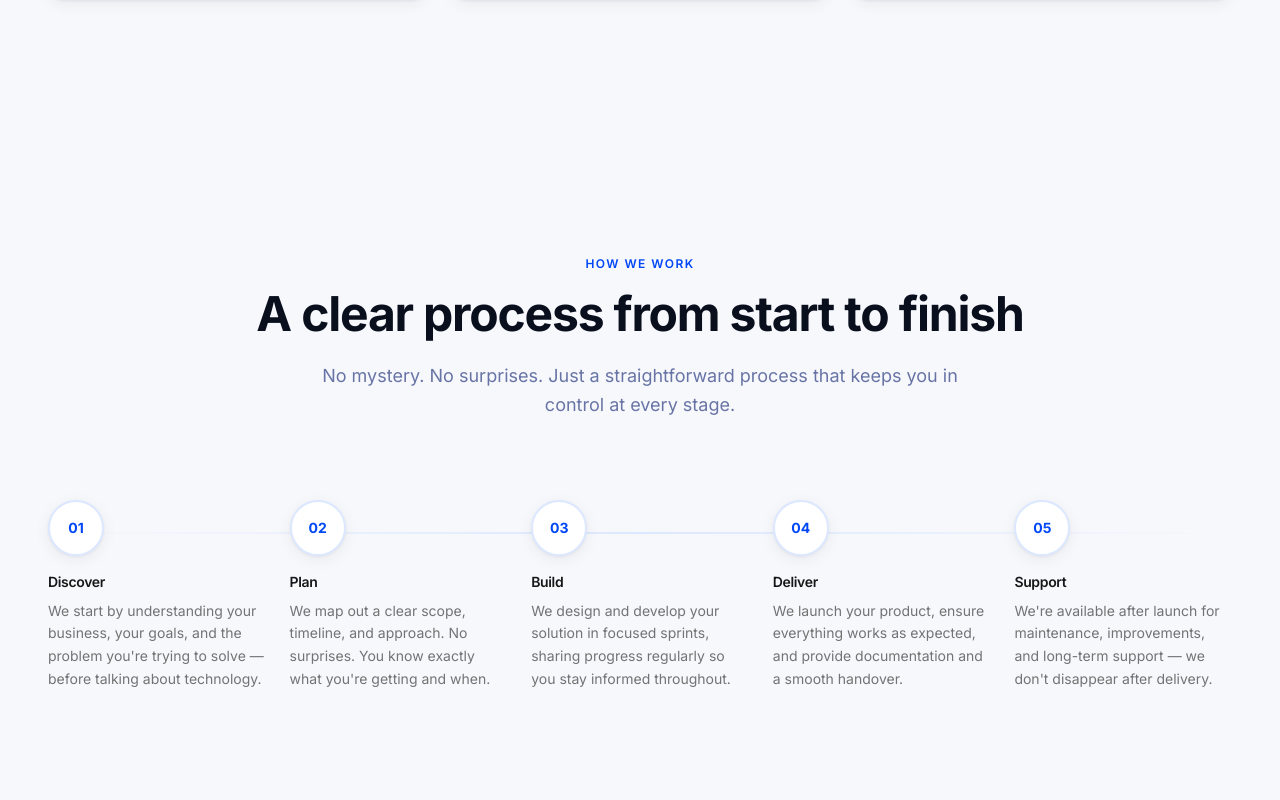
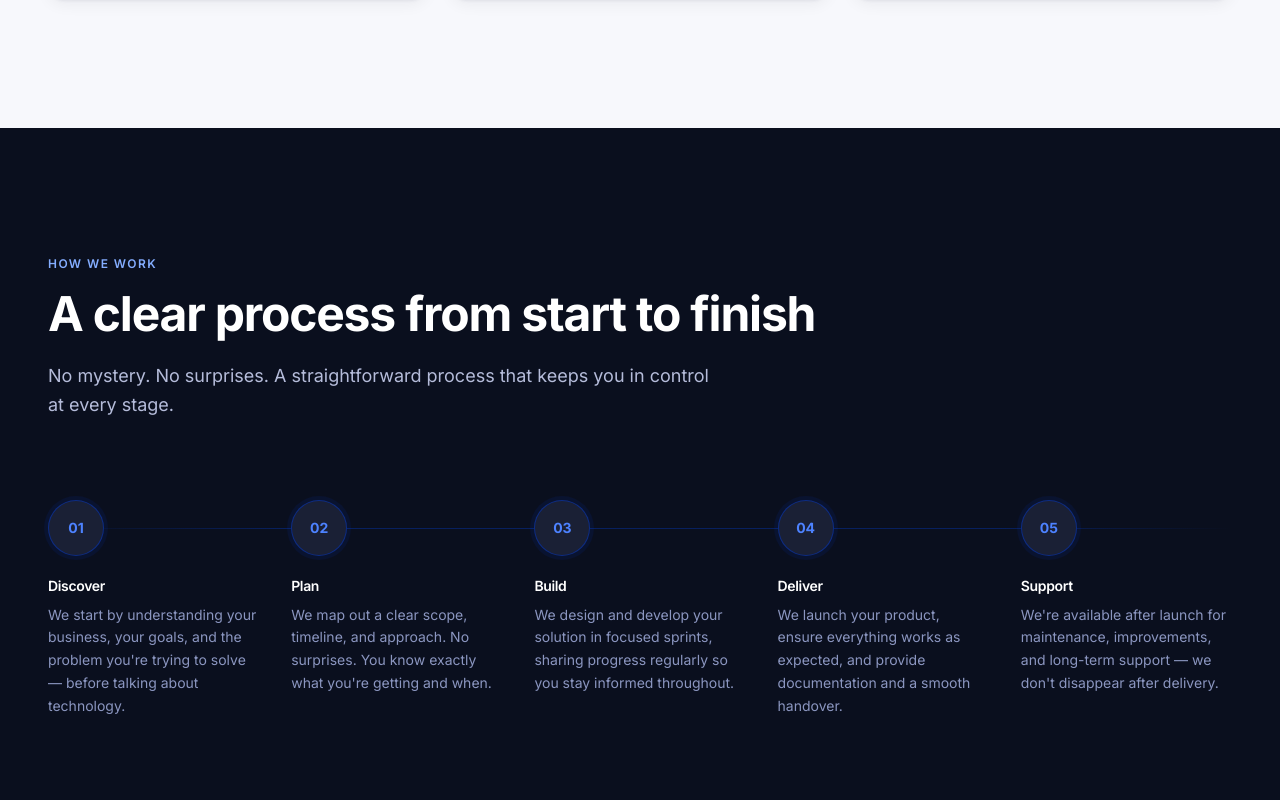
Before and after one commit to fatma-arch-lab/fwd-lab, a Next.js app: page / in a window 1280 px wide. Shown: the part 3200-4000 px from the top of the page. Built offline with nearby package versions, Linux system fonts and the light colour scheme.

Commit message:
design: src/components/sections/Process.tsx

```diff
--- a/src/components/sections/Process.tsx
+++ b/src/components/sections/Process.tsx
@@ -5,38 +5,35 @@ import { Container } from "@/components/layout/Container";
 
 export function Process() {
   return (
-    <Section background="light">
+    <Section background="dark">
       <Container>
         <SectionHeading
           eyebrow="How We Work"
           title="A clear process from start to finish"
-          description="No mystery. No surprises. Just a straightforward process that keeps you in control at every stage."
+          description="No mystery. No surprises. A straightforward process that keeps you in control at every stage."
+          light
+          align="left"
         />
 
-        <div className="relative">
-          {/* Connecting line on desktop */}
+        <div className="relative grid gap-8 sm:grid-cols-2 lg:grid-cols-5">
+          {/* Connecting line */}
           <div
-            aria-hidden
-            className="absolute top-8 left-0 hidden h-0.5 w-full bg-gradient-to-r from-transparent via-brand-100 to-transparent lg:block"
+            aria-hidden="true"
+            className="absolute top-7 left-0 hidden h-px w-full lg:block"
+            style={{ background: "linear-gradient(90deg, transparent, rgba(0,71,245,0.3) 20%, rgba(0,71,245,0.3) 80%, transparent)" }}
           />
 
-          <div className="grid gap-6 sm:grid-cols-2 lg:grid-cols-5">
-            {processSteps.map((step, idx) => (
-              <div key={step.step} className="relative flex flex-col items-center text-center lg:items-start lg:text-left">
-                {/* Step number circle */}
-                <div className="relative z-10 mb-4 flex h-14 w-14 items-center justify-center rounded-full border-2 border-brand-100 bg-white shadow-soft">
-                  <span className="text-sm font-bold text-brand-600">{step.step}</span>
-                </div>
+          {processSteps.map((step) => (
+            <div key={step.step} className="relative flex flex-col">
+              {/* Number circle */}
+              <div className="relative z-10 mb-5 flex h-14 w-14 items-center justify-center rounded-full border border-brand-700/50 bg-ink-900 shadow-[0_0_0_4px_rgba(0,71,245,0.08)]">
+                <span className="text-sm font-bold text-brand-400">{step.step}</span>
+              </div>
 
-                <h3 className="mb-2 text-sm font-semibold text-neutral-900">
-                  {step.title}
-                </h3>
-                <p className="text-sm leading-relaxed text-neutral-500">
-                  {step.description}
-                </p>
-              </div>
-            ))}
-          </div>
+              <h3 className="mb-2 text-sm font-semibold text-white">{step.title}</h3>
+              <p className="text-sm leading-relaxed text-ink-400">{step.description}</p>
+            </div>
+          ))}
         </div>
       </Container>
     </Section>
```
